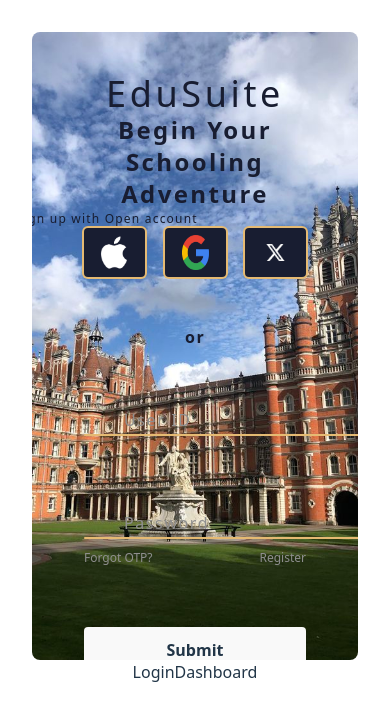
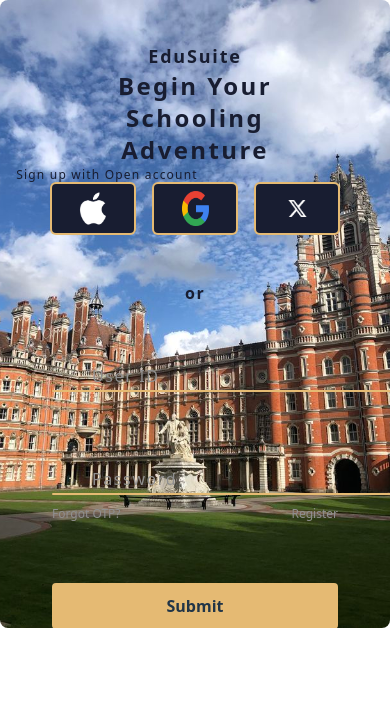
Before and after one commit to Tekfred/School-Management-System, a Vue app: page /login in a window 390 px wide. Shown: the top 720 px of the page. Built offline with nearby package versions, Linux system fonts and the light colour scheme.

Commit message:
WIP: Login page responsiveness fixes, routing, stores, Dashboard refactor

```diff
--- a/src/App.vue
+++ b/src/App.vue
@@ -7,8 +7,8 @@
 
   <router-view />
 
-  <nav class="relative bottom-0 max-w-lg mx-auto">
+  <!-- <nav class="relative bottom-0 max-w-lg mx-auto">
     <router-link to="/">Login</router-link>
     <router-link to="/dashboard">Dashboard</router-link>
-  </nav>
+  </nav> -->
 </template>
--- a/src/router/index.js
+++ b/src/router/index.js
@@ -1,6 +1,6 @@
 import { createRouter, createWebHistory } from 'vue-router'
 import Login from '../views/Login.vue'
-import DashboardView from '../views/DashboardView.vue'
+import DashboardView from '../views/Dashboard/DashboardView.vue'
 
 const router = createRouter({
   history: createWebHistory(import.meta.env.BASE_URL),
--- a/src/style.css
+++ b/src/style.css
@@ -1,19 +1,15 @@
+@import "tailwindcss";
+
 :root {
   font-family: system-ui, Avenir, Helvetica, Arial, sans-serif;
   line-height: 1.5;
   font-weight: 400;
-
-  /* color-scheme: light dark;
-  color: rgba(255, 255, 255, 0.87);
-  background-color: #242424; */
 
   font-synthesis: none;
   text-rendering: optimizeLegibility;
   -webkit-font-smoothing: antialiased;
   -moz-osx-font-smoothing: grayscale;
 }
-
-@import "tailwindcss";
 
 
 .formx::before {
@@ -70,8 +66,6 @@
 #app {
   max-width: 1280px;
   margin: 0 auto;
-  padding: 2rem;
-  text-align: center;
 }
 
 @media (prefers-color-scheme: light) {
@@ -79,10 +73,4 @@
     color: #213547;
     background-color: #ffffff;
   }
-  a:hover {
-    color: #747bff;
-  }
-  button {
-    background-color: #f9f9f9;
-  }
 }
--- a/src/views/Login.vue
+++ b/src/views/Login.vue
@@ -5,6 +5,9 @@ import apple from '@/assets/images/apple white.png'
 import google from '@/assets/images/google3.png'
 import twit from '@/assets/images/twit black.png'
 const SystemName = ref("EduSuite");
+const appleLink = ref("https://account.apple.com/en-us/");
+const googleLink = ref("https://support.google.com/mail/answer/8494?hl=en&co=GENIE.Platform%3DDesktop");
+const twitLink = ref("https://twitter.com/i/flow/login");
 const name = ref("or");
 
 // These are your containers
@@ -54,12 +57,12 @@ const handleLogin = () => {
     <div
       class="absolute bg-[]  rounded-lg z-10 inset-0.5 px-12.5 py-10 flex-col"
     >
-      <h1 class="text-[#181D31] text-4xl font-500 text-center tracking-widest">
+      <h1 class="text-[#181D31] text-lg font-semibold sm:text-2xl text-center tracking-widest">
         {{ SystemName }}
       </h1>
       <div
         v-if="errorMessage"
-        class="bg-red-500/20 border border-red-500 text-red-200 p-3 rounded mb-4 text-xs text-center animate-pulse"
+        class="bg-red-500/20 border t border-red-500 text-red-200 p-3 rounded mb-4 text-xs sm:text-sm md:text-base text-center animate-pulse"
       >
         {{ errorMessage }}
       </div>
@@ -77,11 +80,11 @@ const handleLogin = () => {
         </p>
 
         <span class="flex gap-5 ">
-            <a href="" class="border-none outline-0 bg-[#181D31] py-1.75  w-full rounded-sm font-semibold cursor-pointer flex justify-center ring-2
+            <a :href="appleLink" class="border-none outline-0 bg-[#181D31] py-1.75  w-full rounded-sm font-semibold cursor-pointer flex justify-center ring-2
              ring-[#E5BA73] hover:  animate__animated animate__zoomIn"><img :src="apple" width="30" alt="apple" /></a>
-           <a href="" class="border-none outline-0 bg-[#181D31] py-1.75  w-full rounded-sm font-semibold cursor-pointer flex justify-center ring-2
+           <a :href="googleLink" class="border-none outline-0 bg-[#181D31] py-1.75  w-full rounded-sm font-semibold cursor-pointer flex justify-center ring-2
             ring-[#E5BA73] animate__animated animate__zoomIn"><img :src="google" width="27" alt="google"/></a>
-          <a href="" class="border-none outline-0 bg-[#181D31] py-1.75  w-full rounded-sm font-semibold cursor-pointer flex justify-center ring-2
+          <a :href="twitLink" class="border-none outline-0 bg-[#181D31] py-1.75  w-full rounded-sm font-semibold cursor-pointer flex justify-center ring-2
            ring-[#E5BA73] animate__animated animate__zoomIn"><img :src="twit" width="35" alt="twitter"/></a>
         </span>
 
```
Also changed, not shown: src/assets/images/mobile size screen.png (added), src/stores/uistore.js (added), src/views/Dashboard/DashboardView.vue (renamed from src/views/DashboardView.vue).
